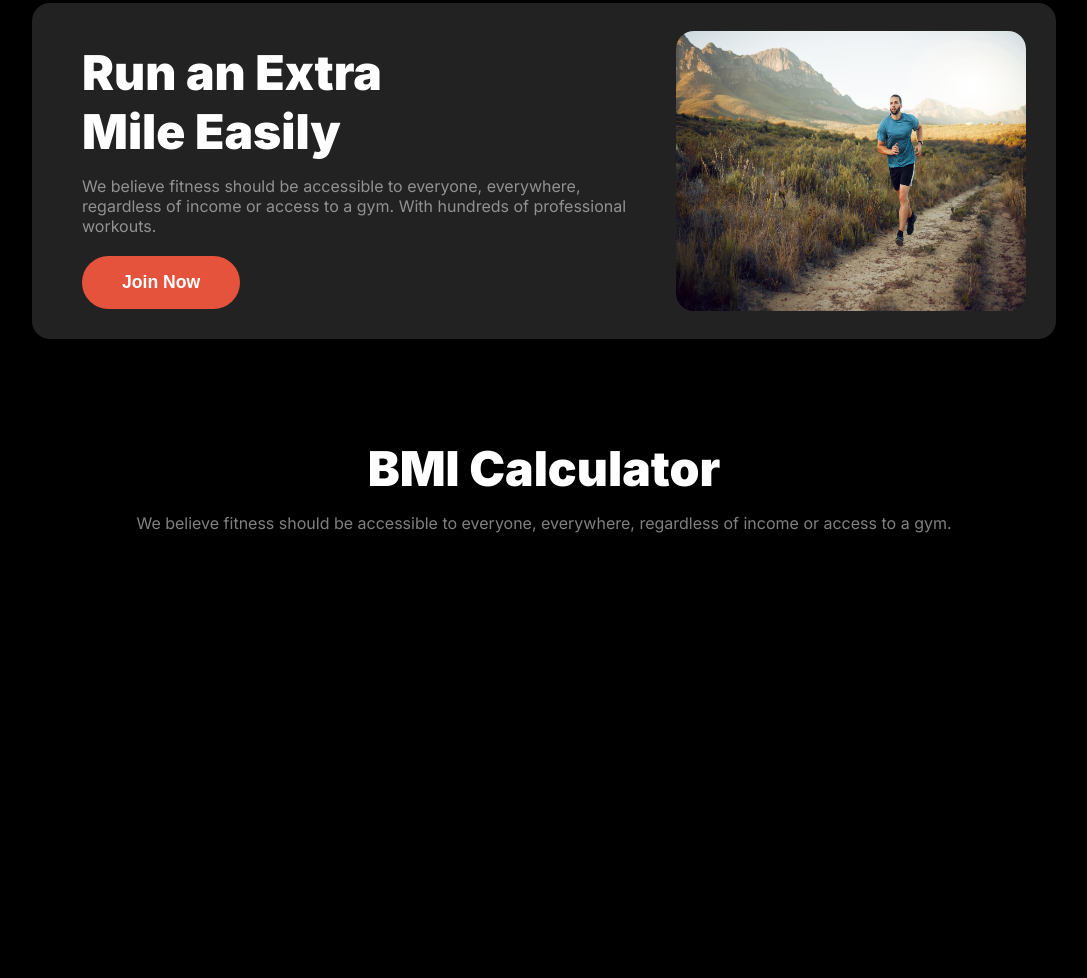
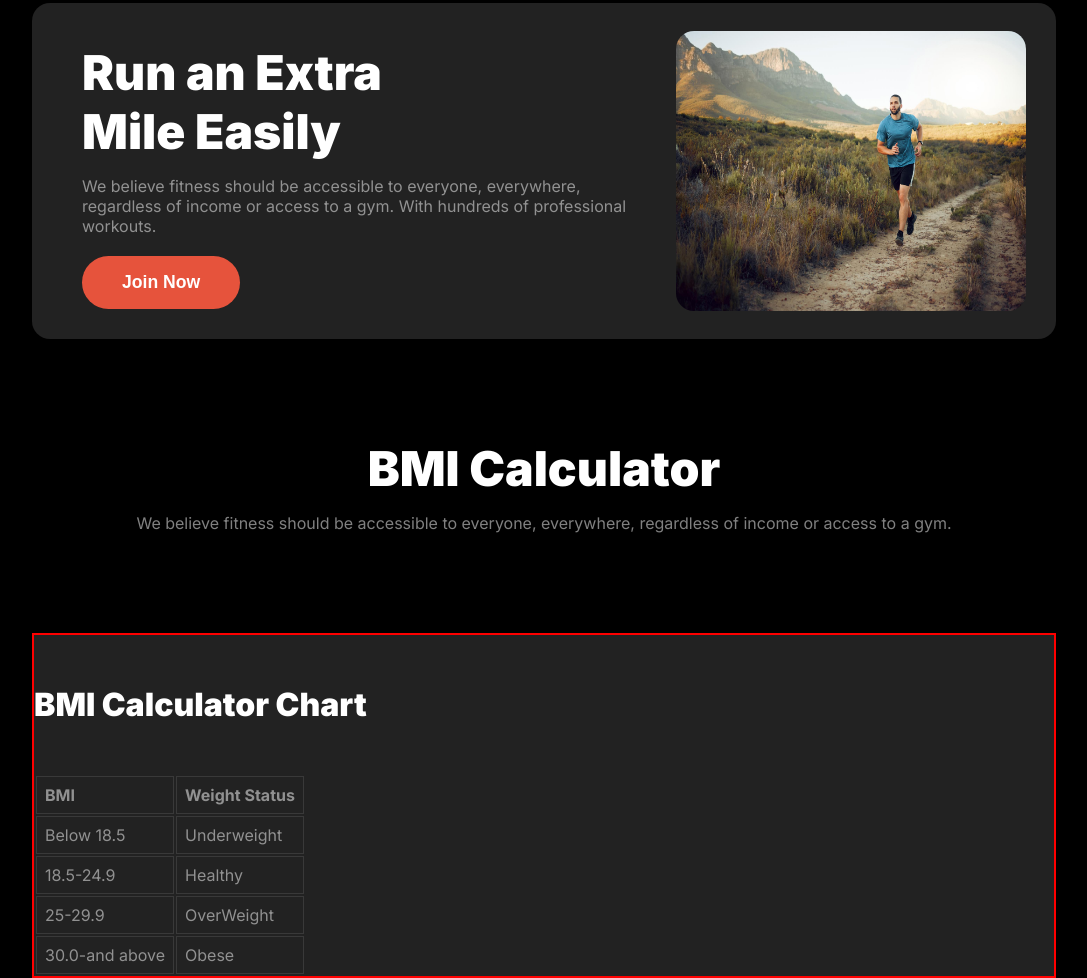
Before and after one commit to DilrubaShondha/Assignment-2, a plain HTML site: page index.html in a window 1280 px wide. Shown: the part 1446-2424 px from the top of the page, without its empty margins (96-1183 px from the left). Before the commit the page ends 1999 px from the top, so only its background shows below. Drawn offline with Linux system fonts and the light colour scheme.

Commit message:
habits section commit

```diff
--- a/index.html
+++ b/index.html
@@ -78,8 +78,39 @@
         </div>
     </section>
     <section class="calculator">
-        <h1 class="text-center calculator-title">BMI Calculator</h1>
-        <p class="text-center para-content">We believe fitness should be accessible to everyone, everywhere, regardless of income or access to a gym.</p>
+        <div class="calculator-text">
+            <h1 class="text-center calculator-title">BMI Calculator</h1>
+            <p class="text-center para-content">We believe fitness should be accessible to everyone, everywhere, regardless of income or access to a gym.</p>
+        </div>
+        <div class="calculator-container">
+            <div class="chart">
+                <h1 class="chart-title">BMI Calculator Chart</h1>
+
+<table>
+    <tr>
+      <th>BMI</th>
+      <th>Weight Status</th>
+    </tr>
+    <tr>
+      <td>Below 18.5</td>
+      <td>Underweight</td>
+    </tr>
+    <tr>
+      <td>18.5-24.9</td>
+      <td>Healthy</td>
+    </tr>
+    <tr>
+      <td>25-29.9</td>
+      <td>OverWeight</td>
+    </tr>
+    <tr>
+      <td>30.0-and above</td>
+      <td>Obese</td>
+    </tr>
+
+  </table>
+            </div>
+        </div>
     </section>
 
 </body>
--- a/style.css
+++ b/style.css
@@ -227,7 +227,6 @@ padding-top: 10px;
       border-radius: 18px;
 
 background: rgb(34, 34, 34);
-margin-bottom: 100px;
 
     }
     .extra-mile-text{
@@ -261,6 +260,31 @@ border-radius: 18px;
       color: white;
       font-weight: 900;
     }
+    .calculator-text{
+      margin-top: 100px;
+      margin-bottom: 100px;
+    }
+    .calculator-container{
+      width: 80%;
+      margin: 0 auto;
+      border: 2px solid red;
+      background-color: rgb(34, 34, 34);
+    }
+    td, th {
+      border: 1px solid rgba(255, 255, 255, 0.1);
+            text-align: left;
+      padding: 8px;
+      border-collapse: collapse;
+      color: rgba(255, 255, 255, 0.5);
+
+    }
+    .chart-title{
+      color: white;
+      font-size: 2rem;
+      font-weight: 900;
+      margin-top: 50px;
+      margin-bottom: 50px;
+    }
 
   /* small device*/
   @media only screen and (max-width: 768px) {
```
